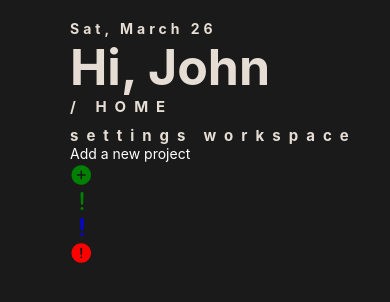
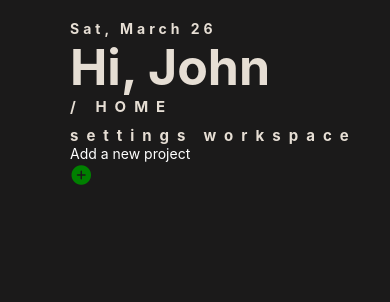
Before and after one commit to fullstackingdevelopment/facere, a React Native app: screen /Details in a window 390 px wide. Shown: the top 302 px of the page. Built offline with nearby package versions, Linux system fonts and the light colour scheme.

Commit message:
fix: deleteList function enhanced to preserve data

```diff
--- a/components/Body.tsx
+++ b/components/Body.tsx
@@ -33,8 +33,20 @@ export default function Body() {
   };
 
   function deleteList(index: number) {
-    // I have to figure out something better
+    const newLists = {};
+    let newIndex = 0;
     lists[index] = null;
+    // Creating a new 'lists' object from non-null values
+    for (const [key, value] of Object.entries(lists)) {
+      if (value) {
+        newLists[newIndex] = {
+          title: value.title,
+          tasks: value.tasks,
+        };
+        newIndex++;
+      };
+      setLists(newLists);
+    };
   };
 
   function addTask(index: number) {
@@ -66,10 +78,6 @@ export default function Body() {
         <TextInput onChangeText={(text: string) => setListTitle(text)}
         style={{color: 'white'}} placeholder='Add a new project'/>
         <Ionicons onPress={() => addList()} name='add-circle' size={24} color='green' />
-
-        <Ionicons onPress={() => deleteList(1)} name='alert-outline' size={24} color='green' />
-        <Ionicons onPress={() => console.log(lists)} name='alert-outline' size={24} color='blue' />
-        <Ionicons onPress={() => console.log(listTitle)} name='alert-circle' size={24} color='red' />
       </View>
 
       {
```
